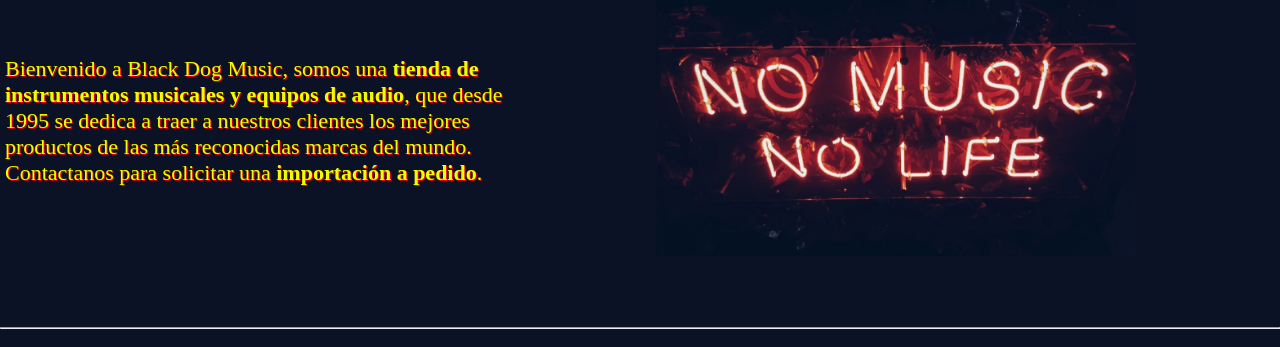
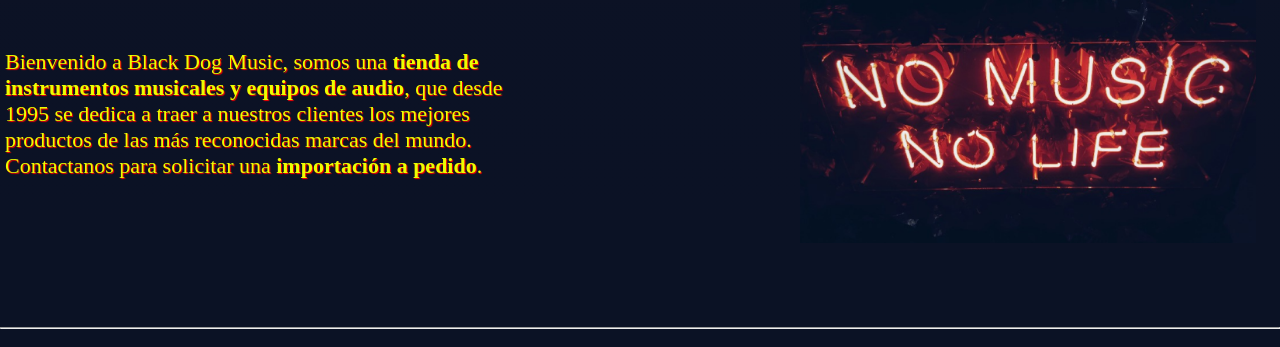
Before and after one commit to ipavez/frontend-bootcamp, a website: page index.html in a window 1280 px wide. Shown: the part 387-734 px from the top of the page. Drawn offline with Linux system fonts and the light colour scheme; a web font is replaced by a local one.

Commit message:
imagen index

```diff
--- a/scss/layout/_indexmain.scss
+++ b/scss/layout/_indexmain.scss
@@ -64,9 +64,8 @@
     max-height: 300px;
     width: 100%;
     max-width: 480px;
-    justify-self: center;
-
-
+    justify-self: right;
+    padding-right: 24px;
     // position: inherit;
     // overflow: hidden;
     &:hover{
--- a/scss/layout/mediaq/_768px.scss
+++ b/scss/layout/mediaq/_768px.scss
@@ -1,6 +1,10 @@
 @media only screen and (max-width: 780px) {
     .buscard{
         .nombre{font-size: 16px;}
+    }
+    .indeximg{
+        padding-right: 0px;
+
     }
 }
 
```
Also changed, not shown: css/style.css, 1 other file.
